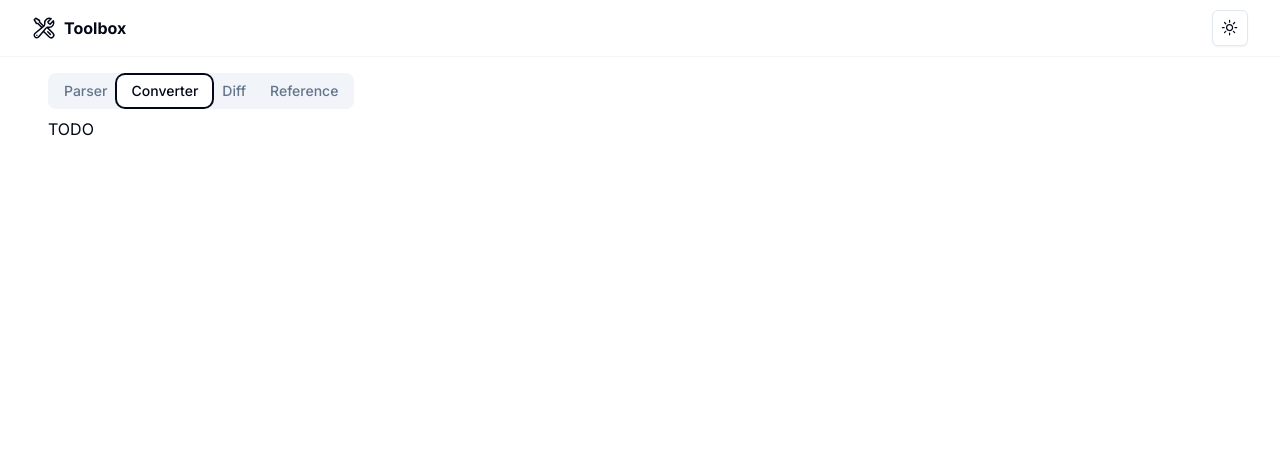
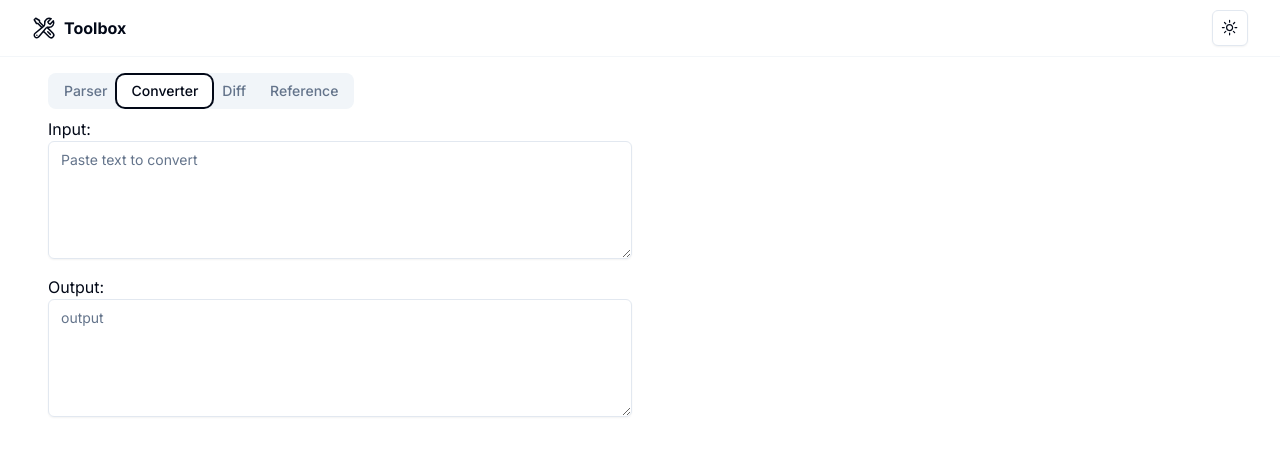
Before and after one commit to thameera/toolbox, a Next.js app: page / in a window 1280 px wide. Both pictures are taken after typing "Sample", "Sample" into the empty fields and a click on the tab "Converter". Shown: the top 456 px of the page. Built offline with nearby package versions, Linux system fonts and the light colour scheme.

Commit message:
Start with Converter

```diff
--- /dev/null
+++ b/src/components/converter/conv-container.tsx
@@ -0,0 +1,25 @@
+import { DynamicTextarea } from "../dynamic-textarea";
+
+export function ConvContainer(): JSX.Element {
+  const handleTextChange = (text: string) => {
+    console.log(text);
+  };
+
+  return (
+    <div className="flex flex-row">
+      <div className="pr-2 w-1/2 flex flex-col gap-4">
+        <div>
+          <div>Input:</div>
+          <DynamicTextarea
+            placeholder="Paste text to convert"
+            onChange={handleTextChange}
+          />
+        </div>
+        <div>
+          <div>Output:</div>
+          <DynamicTextarea placeholder="output" onChange={handleTextChange} />
+        </div>
+      </div>
+    </div>
+  );
+}
--- a/src/components/tab-container.tsx
+++ b/src/components/tab-container.tsx
@@ -4,6 +4,7 @@ import { Tabs, TabsContent, TabsList, TabsTrigger } from "@/components/ui/tabs";
 import { ParserContainer } from "./parser/parser-container";
 import { useState } from "react";
 import { DiffContainer } from "./diff/diff-container";
+import { ConvContainer } from "./converter/conv-container";
 
 export default function TabContainer(): JSX.Element {
   const [activeTab, setActiveTab] = useState("parser");
@@ -32,7 +33,7 @@ export default function TabContainer(): JSX.Element {
         forceMount
         className={activeTab === "converter" ? "" : "hidden"}
       >
-        TODO
+        <ConvContainer />
       </TabsContent>
       <TabsContent
         value="diff"
```
